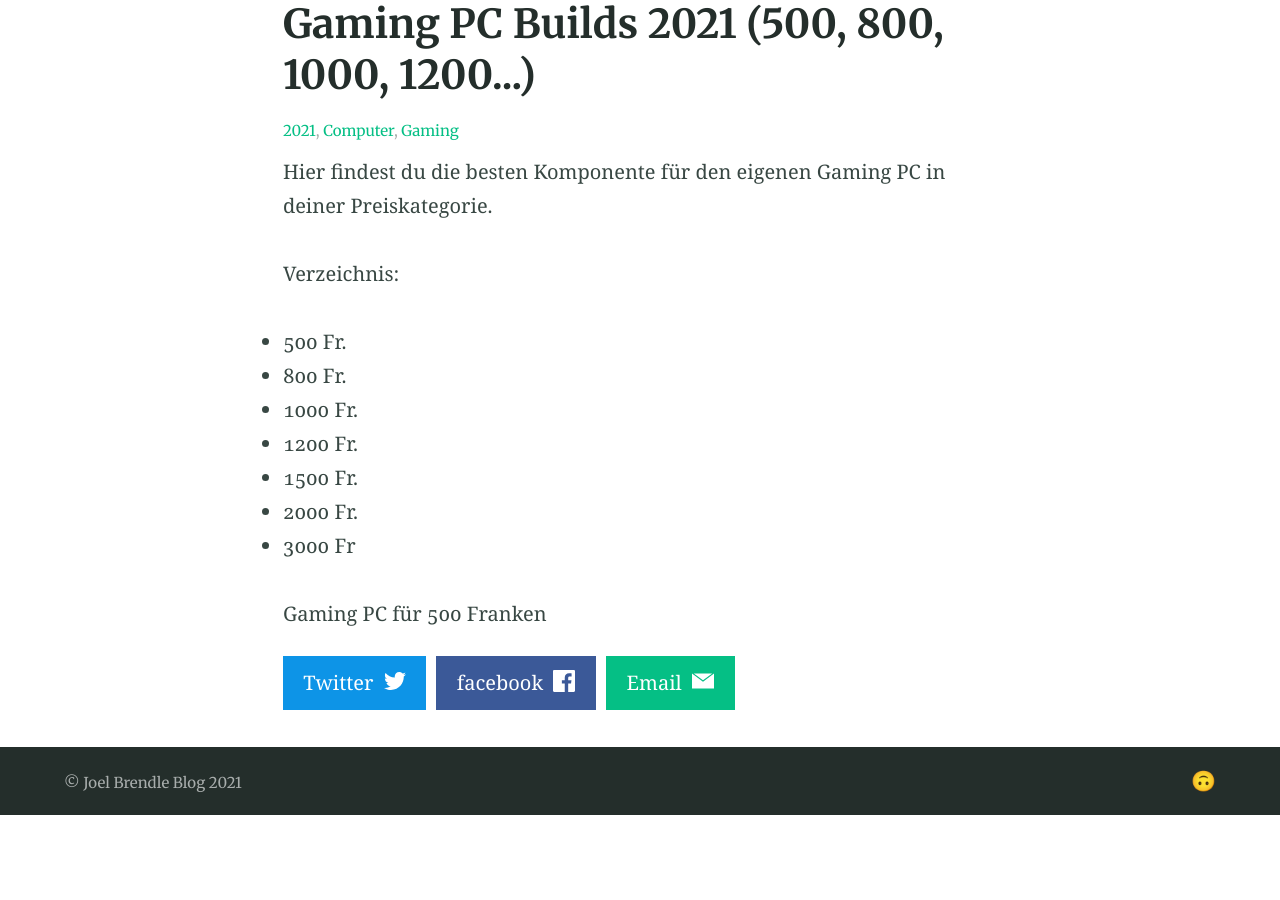
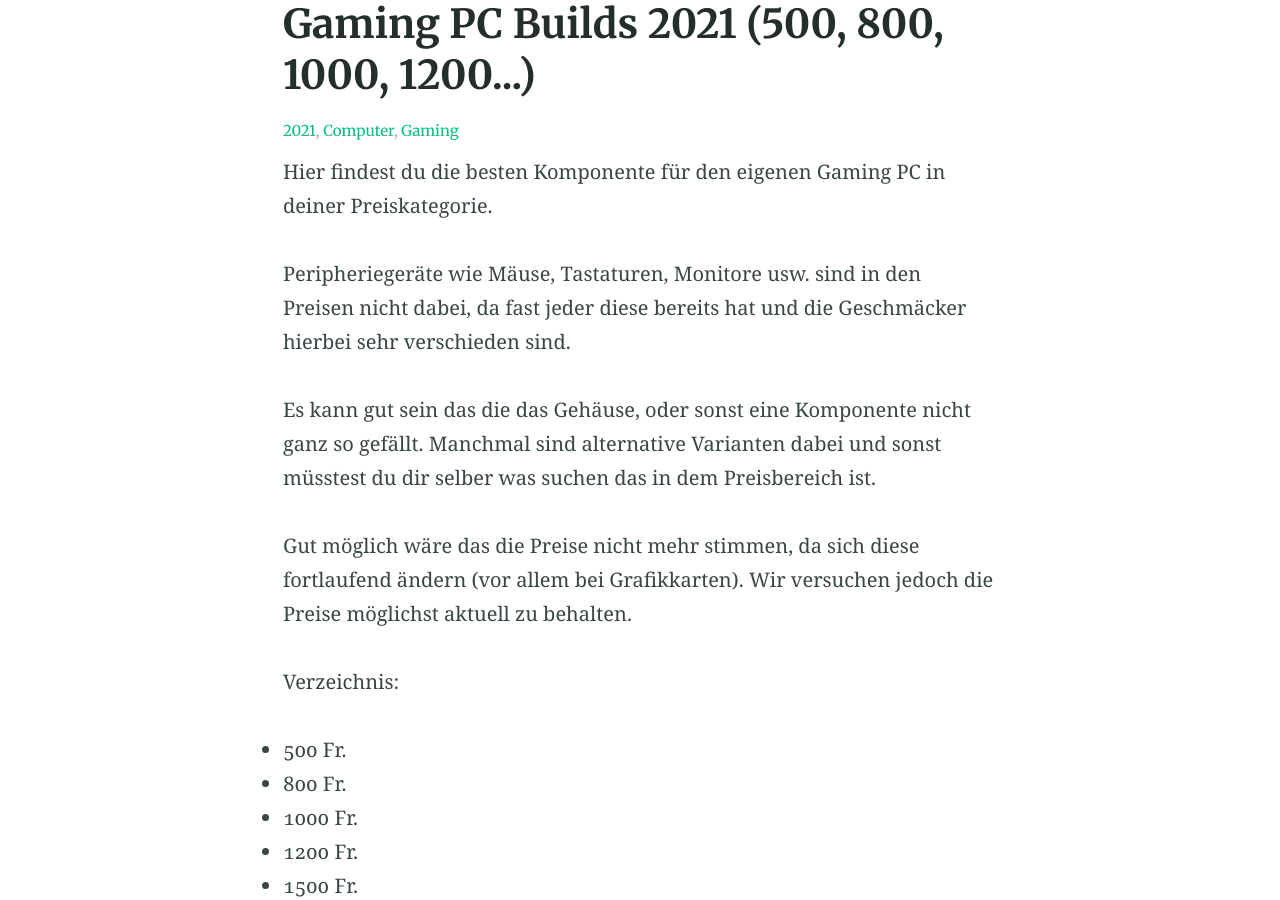
Before and after one commit to joelbrendle/joel_blog, a Jekyll site: the page built from _posts/2021-03-06-pc-builds-2021-500-800-1000-1200....md, in a window 1280 px wide and 900 px high, scrolled down 360 px. Built offline with Jekyll 4.4.1, drawn with Linux system fonts in a browser that asks for light colours; before the commit the page ends 1175 px from its top, so only the background shows below that; some of the changed text lies outside the part shown.

Commit message:
Update from Forestry.io Joel Brendle updated _posts/2021-03-06-pc-builds-2021-500-800-1000-1200....md

```diff
--- a/_posts/2021-03-06-pc-builds-2021-500-800-1000-1200....md
+++ b/_posts/2021-03-06-pc-builds-2021-500-800-1000-1200....md
@@ -11,6 +11,12 @@ feature_image: "/uploads/2989a62e-6564-42c2-9d78-40b1fb1b22e1.webp"
 ---
 Hier findest du die besten Komponente für den eigenen Gaming PC in deiner Preiskategorie.
 
+Peripheriegeräte wie Mäuse, Tastaturen, Monitore usw. sind in den Preisen nicht dabei, da fast jeder diese bereits hat und die Geschmäcker hierbei sehr verschieden sind.
+
+Es kann gut sein das die das Gehäuse, oder sonst eine Komponente nicht ganz so gefällt. Manchmal sind alternative Varianten dabei und sonst müsstest du dir selber was suchen das in dem Preisbereich ist.
+
+Gut möglich wäre das die Preise nicht mehr stimmen, da sich diese fortlaufend ändern (vor allem bei Grafikkarten). Wir versuchen jedoch die Preise möglichst aktuell zu behalten.
+
 Verzeichnis:
 
 * 500 Fr.
@@ -22,3 +28,8 @@ Verzeichnis:
 * 3000 Fr
 
 Gaming PC für 500 Franken
+
+Grafikkarte:
+CPU:
+Gehäuse:
+Ram:
```
